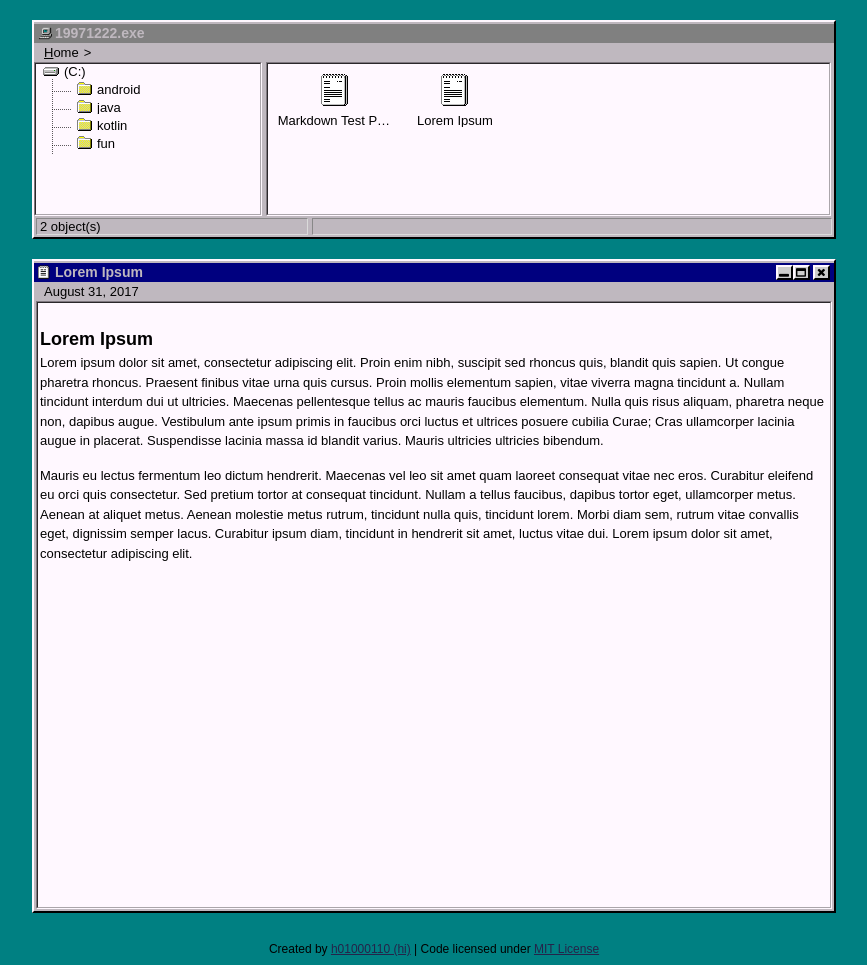
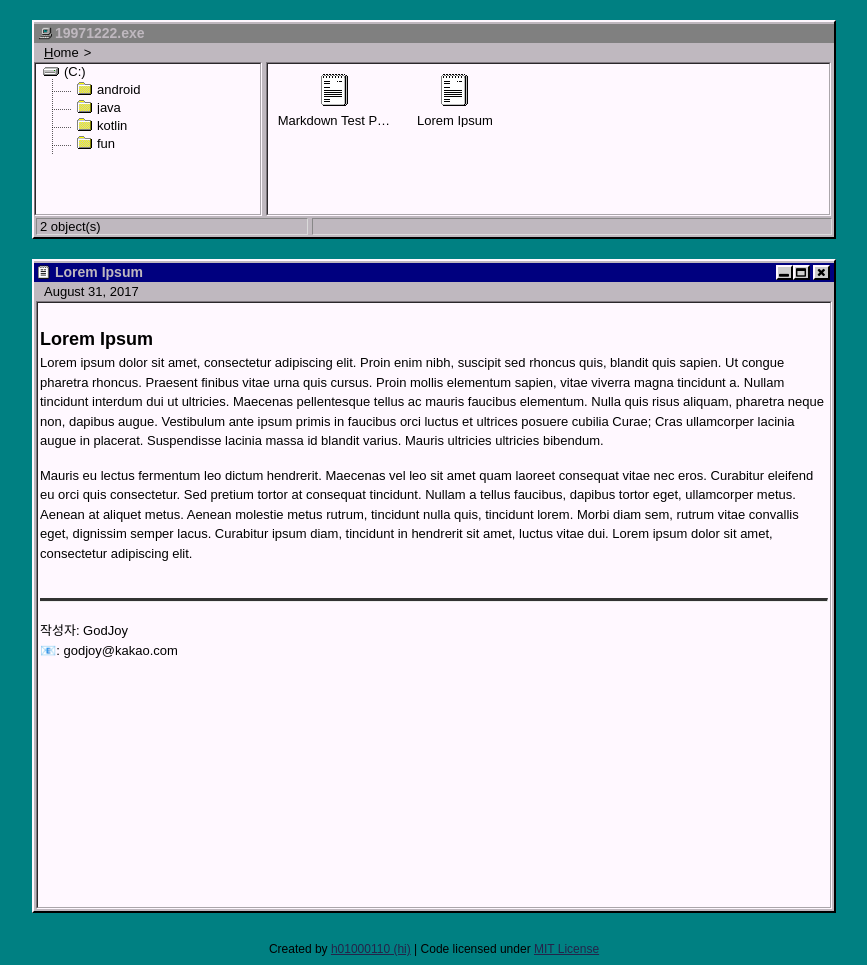
Before and after one commit to godjoy/godjoy.github.io, a Jekyll site: the page built from _posts/2017-08-31-lorem-ipsum.md, in a window 1280 px wide. Shown: the whole page, without its empty margins (206-1073 px from the left). Built offline with Jekyll 4.4.1, drawn with Linux system fonts in a browser that asks for light colours.

Commit message:
writer.html 추가

```diff
--- /dev/null
+++ b/_includes/writer.html
@@ -0,0 +1,8 @@
+<br>
+<hr>
+<br>
+<div class="writer">
+	<p>작성자: GodJoy<br>
+		📧: godjoy@kakao.com
+	</p>
+</div>
--- a/_layouts/default.html
+++ b/_layouts/default.html
@@ -83,7 +83,9 @@
 			</ul>
 			<div class="post_content">
         		{{ content }}
-				<!-- {% if page.title %}
+				{% if page.title %}
+					{% include writer.html %}
+				{% endif %}				<!-- {% if page.title %}
 					{% include donate.html %}
 				{% endif %} -->
 			</div>
```
